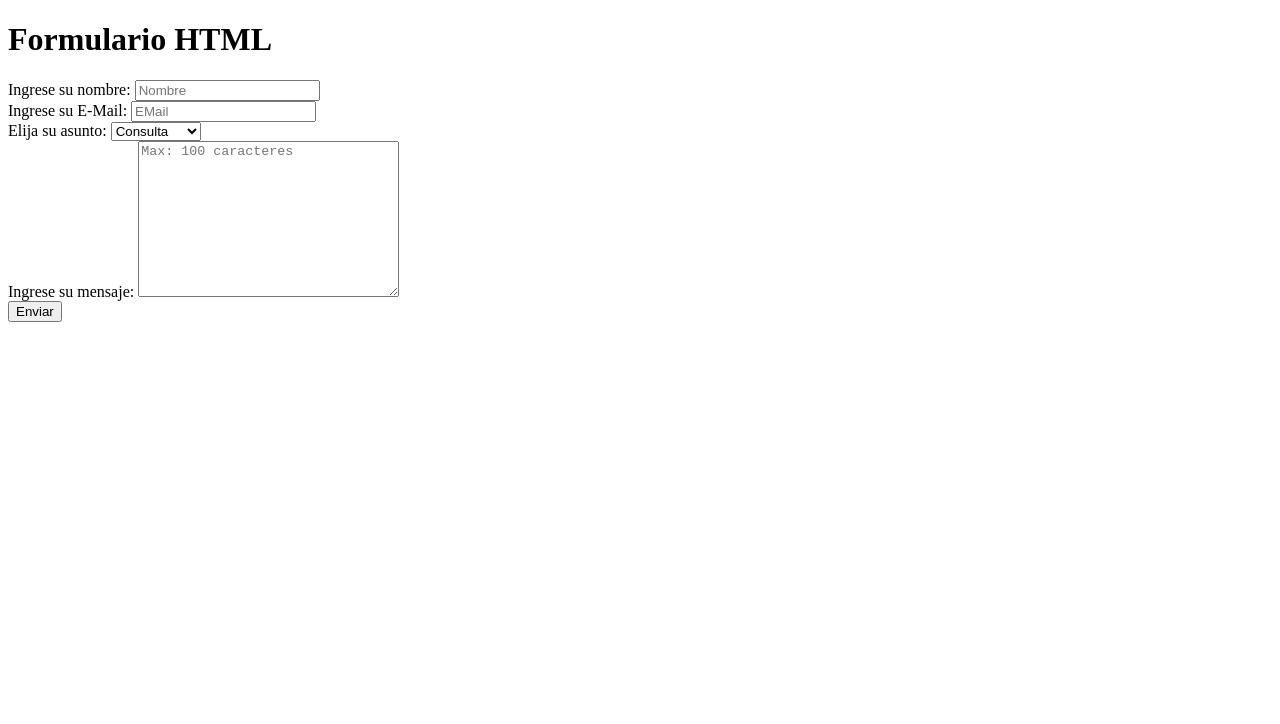
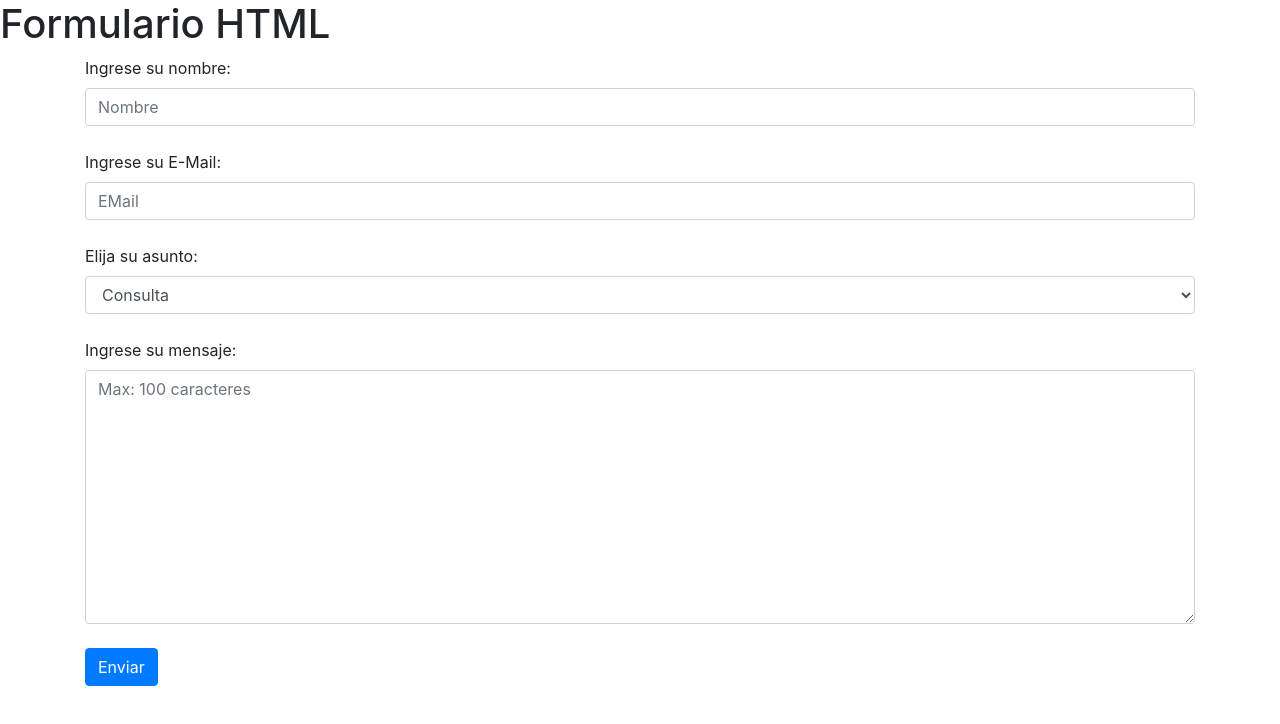
Before and after one commit to Orciari91/BEAN-2020, a website: page public/formulario.html in a window 1280 px wide. Drawn offline with nearby package versions, Linux system fonts and the light colour scheme.

Commit message:
Agregando bootstrap y preparando ajax

```diff
--- a/public/formulario.html
+++ b/public/formulario.html
@@ -3,23 +3,25 @@
 	<head>
 		<meta charset="utf-8">
 		<title>Formulario HTML</title>
+		<link rel="stylesheet" href="https://stackpath.bootstrapcdn.com/bootstrap/4.4.1/css/bootstrap.min.css" integrity="sha384-Vkoo8x4CGsO3+Hhxv8T/Q5PaXtkKtu6ug5TOeNV6gBiFeWPGFN9MuhOf23Q9Ifjh" crossorigin="anonymous">
 	</head>
+
 	<body>
 		<h1>Formulario HTML</h1>
-	<form action="http://localhost/enviar" method="post">
+		<form class="container" action="http://localhost/enviar" method="post">
 
 			<label for="nombre">Ingrese su nombre: </label>
-		<input type="text" name="nombre" placeholder="Nombre">
+			<input class="form-control" type="text" name="nombre" placeholder="Nombre">
 
 			<br>
 
 			<label for="correo">Ingrese su E-Mail: </label>
-		<input type="email" name="correo" placeholder="EMail">
+			<input class="form-control" type="email" name="correo" placeholder="EMail">
 
 			<br>
 
 			<label for="asunto">Elija su asunto: </label>
-		<select name="asunto">
+			<select class="form-control" name="asunto">
 				<option value="">Consulta</option>
 				<option value="">Pedido</option>
 				<option value="">Sugerencia</option>
@@ -29,12 +31,23 @@
 			<br>
 
 			<label for="mensaje">Ingrese su mensaje: </label>
-		<textarea name="mensaje" cols="30" rows="10" placeholder="Max: 100 caracteres"></textarea>
+			<textarea class="form-control" name="mensaje" cols="30" rows="10" placeholder="Max: 100 caracteres"></textarea>
 
 			<br>
 
-		<input type="submit" value="Enviar">
+			<input class="btn btn-primary" type="submit" value="Enviar">
 
 		</form>
+
+		<script>
+
+			const formulario = document.querySelector("form")
+
+			formulario.onsubmit = function(evento){
+				evento.preventDefault()
+				alert("Vamos a enviar los datos")
+			}
+
+		</script>
 	</body>
 </html>
```
Lines whose indentation alone changed are shown as unchanged.
